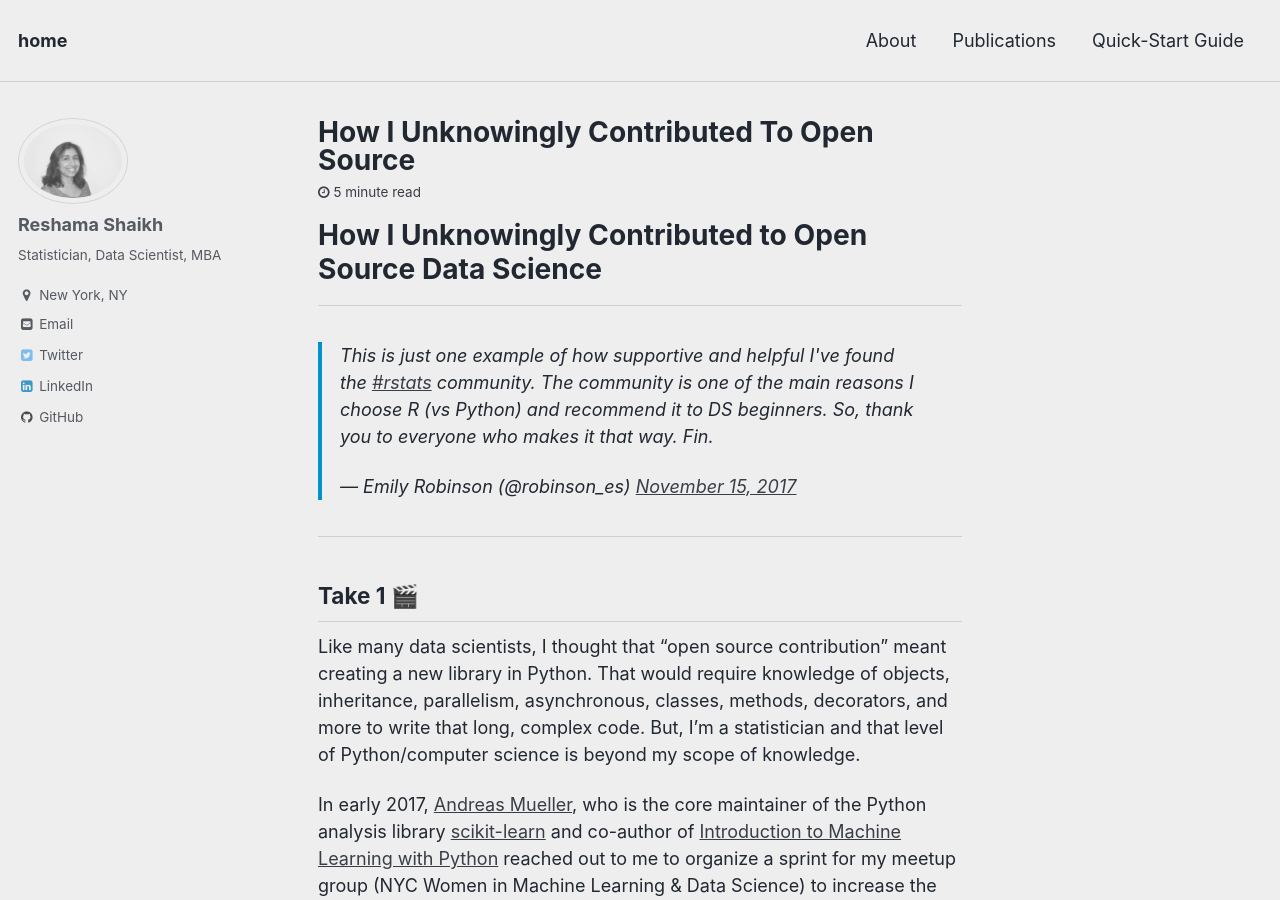
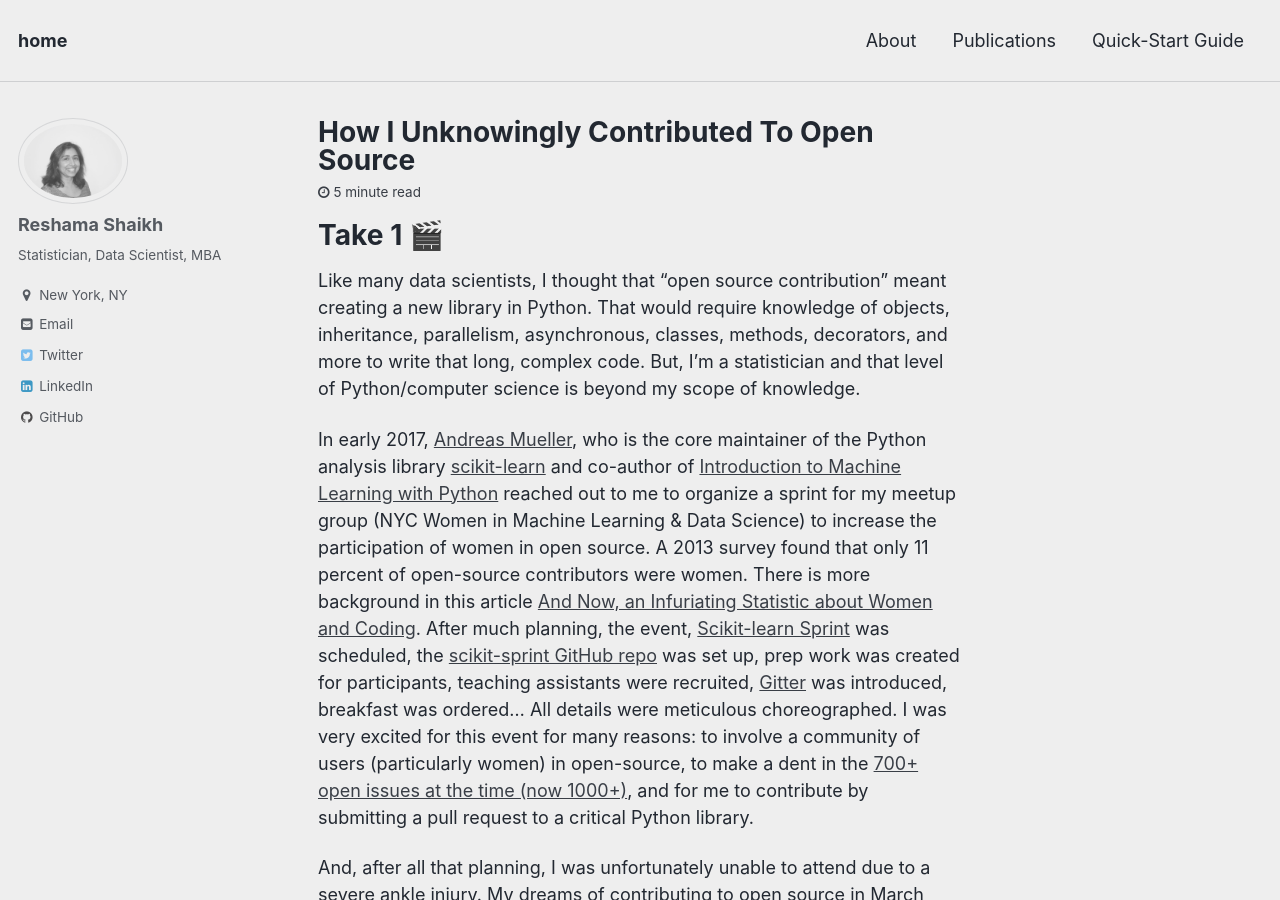
Before and after one commit to reshamas/reshamas.github.io, a Jekyll site: the page built from _posts/2018-04-07-how-i-unknowingly-contributed-to-open-source.md, in a window 1280 px wide and 900 px high. Built offline with Jekyll 4.4.1, drawn with Linux system fonts in a browser that asks for light colours; emoji names are drawn with the system emoji font; comment, search, counter and statistics services are not loaded.

Commit message:
Update 2018-04-07-how-i-unknowingly-contributed-to-open-source.md

```diff
--- a/_posts/2018-04-07-how-i-unknowingly-contributed-to-open-source.md
+++ b/_posts/2018-04-07-how-i-unknowingly-contributed-to-open-source.md
@@ -1,12 +1,4 @@
-# How I Unknowingly Contributed to Open Source Data Science
-
-
----
-
-<blockquote class="twitter-tweet" data-conversation="none" data-lang="en"><p lang="en" dir="ltr">This is just one example of how supportive and helpful I&#39;ve found the <a href="https://twitter.com/hashtag/rstats?src=hash&amp;ref_src=twsrc%5Etfw">#rstats</a> community. The community is one of the main reasons I choose R (vs Python) and recommend it to DS beginners. So, thank you to everyone who makes it that way. Fin.</p>&mdash; Emily Robinson (@robinson_es) <a href="https://twitter.com/robinson_es/status/930815983996080128?ref_src=twsrc%5Etfw">November 15, 2017</a></blockquote>
-
----
-## Take 1 :clapper:
+# Take 1 :clapper:
 
 Like many data scientists, I thought that “open source contribution” meant creating a new library in Python.  That would require knowledge of objects, inheritance, parallelism, asynchronous, classes, methods, decorators, and more to write that long, complex code.  But, I’m a statistician and that level of Python/computer science is beyond my scope of knowledge.
 
```
